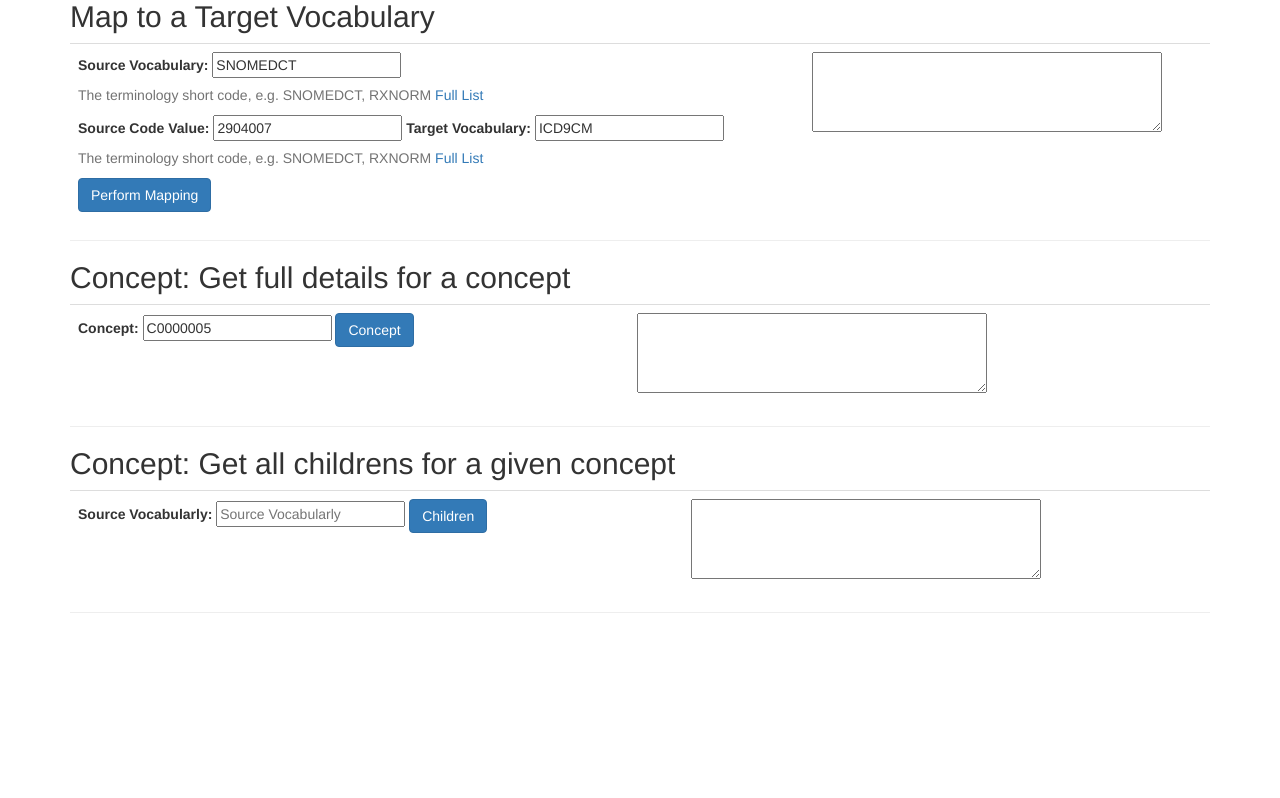
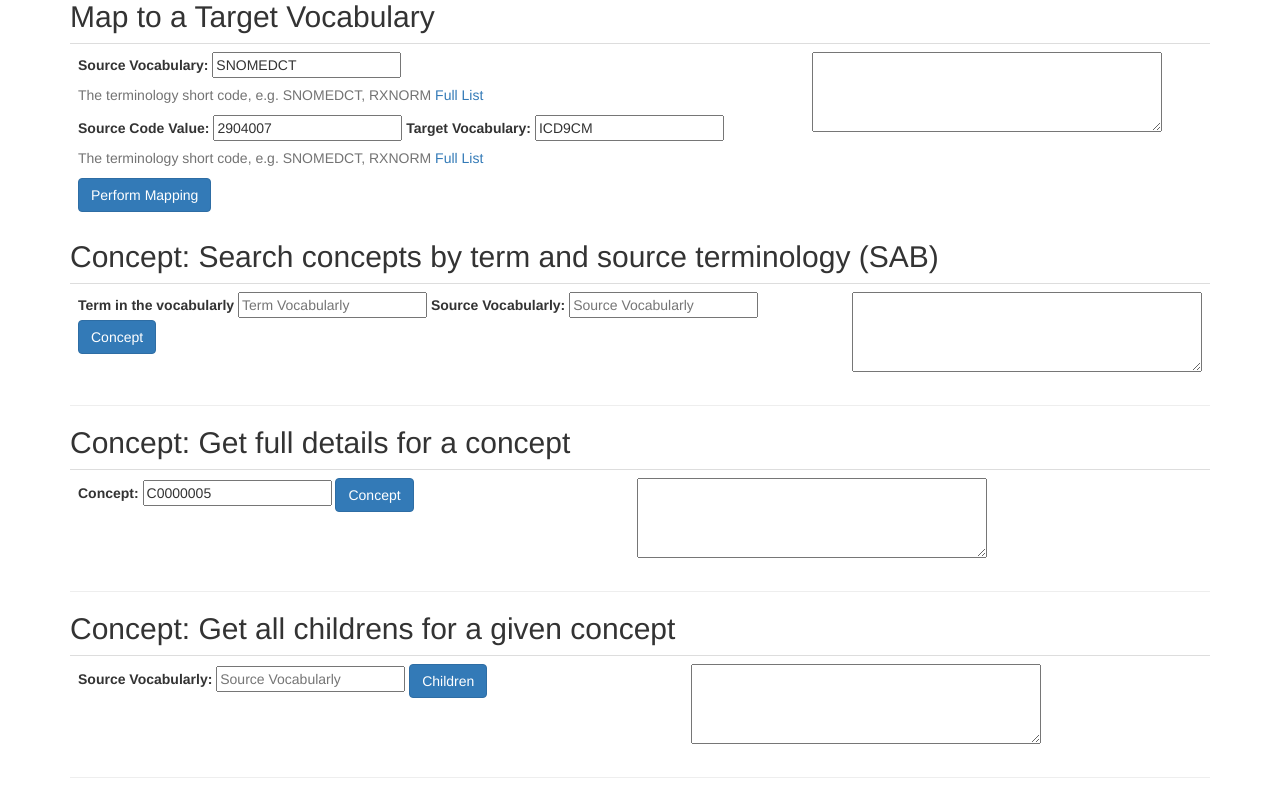
Before and after one commit to chintanop/health-vocabulary-rest-api, a Django app: page /demo in a window 1280 px wide. Shown: the part 497-1295 px from the top of the page. Before the commit the page ends 1110 px from the top, so only its background shows below. Run offline with Django 3.2, Linux system fonts and the light colour scheme; some libraries are stand-ins or nearby versions.

Commit message:
update concept/term/source vocab

```diff
--- a/umls/templates/demo.html
+++ b/umls/templates/demo.html
@@ -36,6 +36,19 @@
                 $.get("/concept/"+$("#cui").val(),function(response){
                     $("#concept_results").val(response);
                 });
+                return false;
+            });
+
+            $("#concept_term").submit(function(){
+                if ($("#sab").val()=="") {
+                    $.get("/concept/" + $("#str").val() + "/none", function (response) {
+                        $("#concept_term_results").val(response);
+                    });
+                }else{
+                    $.get("/concept/"+$("#str").val()+"/"+$("#sab").val(),function(response){
+                        $("#concept_term_results").val(response);
+                    });
+                }
                 return false;
             });
 
@@ -122,6 +135,27 @@
             </td>
         </tr>
     </table>
+
+    <h2>Concept: Search concepts by term and source terminology (SAB)</h2>
+
+    <table class="table">
+        <tr>
+            <td>
+        <form method="GET" action="" id="concept_term">
+            <label>Term in the vocabularly</label>
+            <input type="text" id="str" name="str" placeholder="Term Vocabularly" value="">
+            <label>Source Vocabularly:</label>
+            <input type="text" id="sab" name="sab" placeholder="Source Vocabularly" value="">
+            <input type="submit" value="Concept" class="btn btn-primary"/>
+        </form>
+            </td>
+            <td>
+                <textarea id="concept_term_results" style="width:350px;height:80px">
+                </textarea>
+            </td>
+        </tr>
+    </table>
+
     <hr>
 
     <h2>Concept: Get full details for a concept</h2>
@@ -141,6 +175,7 @@
             </td>
         </tr>
     </table>
+
     <hr>
 
     <h2>Concept: Get all childrens for a given concept</h2>
--- a/vocabintf/urls.py
+++ b/vocabintf/urls.py
@@ -15,6 +15,9 @@ urlpatterns = patterns('',
 
     url(r'^demo', TemplateView.as_view(template_name="demo.html")),
 
+    #Concept Term
+    url(r'^concept/(?P<str>.+)/(?P<sab>.+)/$', 'umls.views.concept_term_resource_view'),
+
     #Concept Resource View
     url(r'^concept/(?P<cui>.+)/$', 'umls.views.concept_resource_view'),
 )
```
Also changed, not shown: umls/resources.py (+19 -0 lines), umls/views.py (+21 -0 lines).
